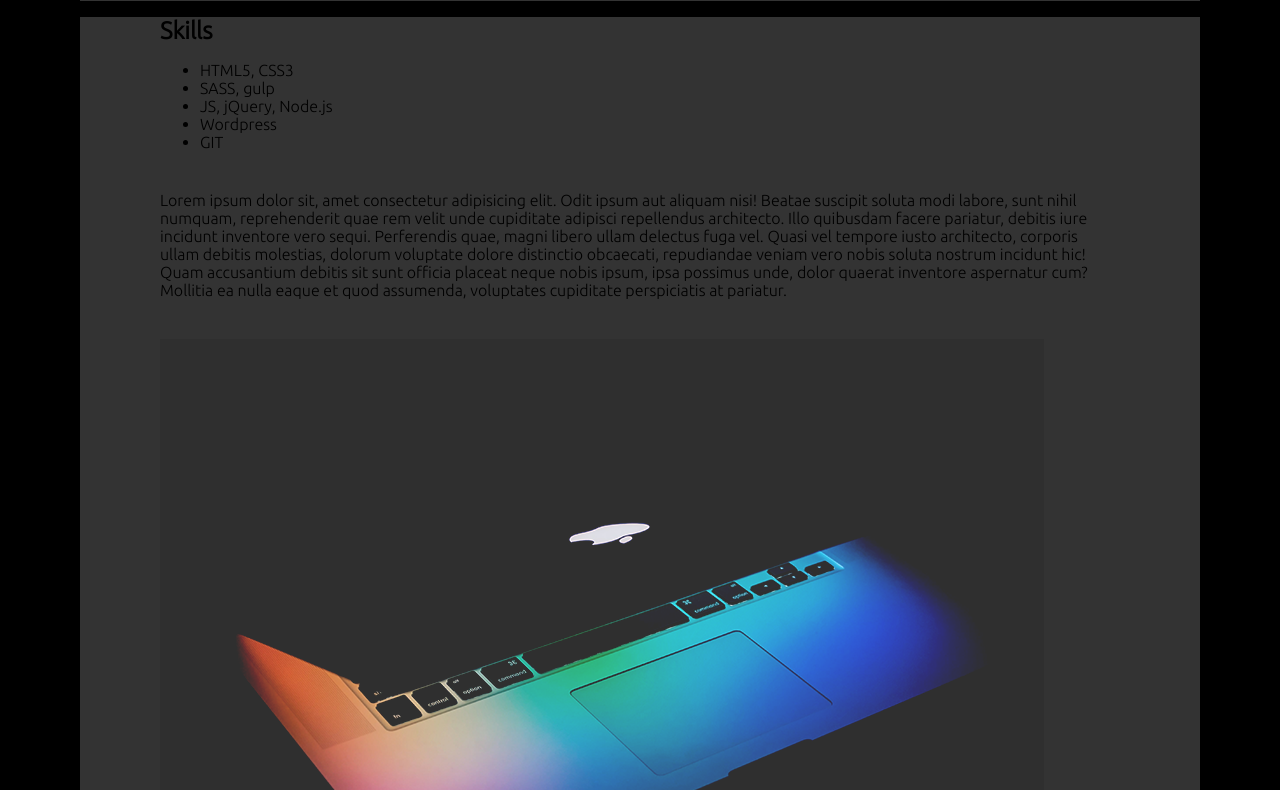
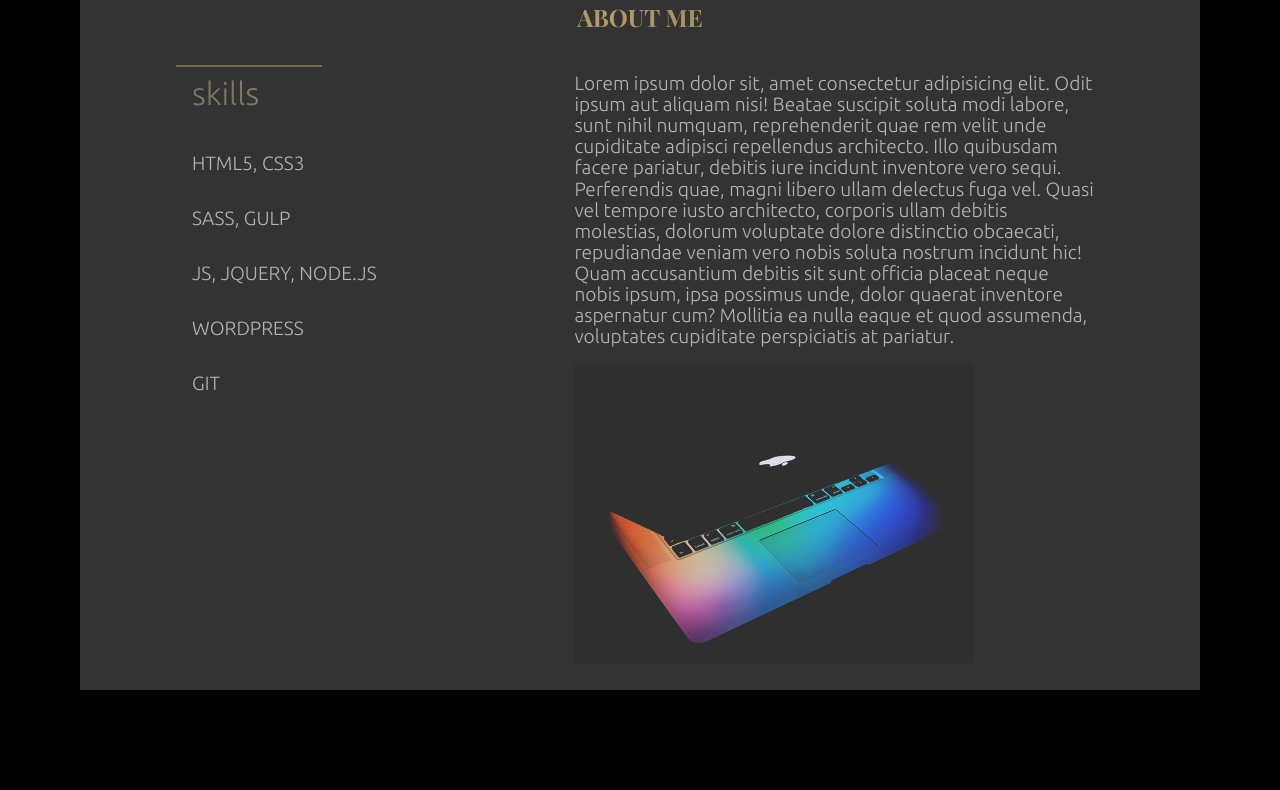
Before and after one commit to StageUa/my_resume, a plain HTML site: page index.html in a window 1280 px wide. Shown: the part 642-1432 px from the top of the page. After the commit the page ends 1332 px from the top, so only its background shows below. Drawn offline with Linux system fonts and the light colour scheme.

Commit message:
last commit

```diff
--- a/index.html
+++ b/index.html
@@ -32,9 +32,12 @@
 
     <!-- About -->
     <div class="container">
+        <h1 class="about__title">ABOUT ME</h1>
+
         <div class="about">
-            <h2 class="about__title">Skills</h2>
             <div class="about__left">
+                <span class="about__line"></span>
+                <h2 class="about__subtitle">skills</h2>
                 <ul class="about__skills">
                     <li class="about__ckills-item">HTML5, CSS3</li>
                     <li class="about__ckills-item">SASS, gulp</li>
@@ -45,14 +48,17 @@
             </div>
 
             <div class="about__right">
-                <p class="about__me">
+                <p class="about__text">
                     Lorem ipsum dolor sit, amet consectetur adipisicing elit. Odit ipsum aut aliquam nisi! Beatae suscipit soluta modi labore, sunt nihil numquam, reprehenderit quae rem velit unde cupiditate adipisci repellendus architecto. Illo quibusdam facere pariatur, debitis iure incidunt inventore vero sequi. Perferendis quae, magni libero ullam delectus fuga vel. Quasi vel tempore iusto architecto, corporis ullam debitis molestias, dolorum voluptate dolore distinctio obcaecati, repudiandae veniam vero nobis soluta nostrum incidunt hic! Quam accusantium debitis sit sunt officia placeat neque nobis ipsum, ipsa possimus unde, dolor quaerat inventore aspernatur cum? Mollitia ea nulla eaque et quod assumenda, voluptates cupiditate perspiciatis at pariatur.
                 </p>
                 <div class="about__img">
-                    <img src="images/mac.png" alt="">
+                    <img src="images/mac.png" width="400" height="300" alt="">
                 </div>
+
             </div>
+
         </div> <!--/.about-->
+
     </div> <!--/.container-->
 
 
--- a/style.css
+++ b/style.css
@@ -41,7 +41,7 @@ p {
 
 .header {
     display: flex;
-    margin: 1rem 0;
+    padding-bottom: 1rem;
 
     flex-direction: column;
     align-items: center;
@@ -95,7 +95,103 @@ p {
 
     background-clip: text;
     color: transparent;
+}
 
+/* About */
 
+.about__title {
+    margin-bottom: 1rem;
+
+    font-size: 1.5rem;
+    font-weight: 400;
+    font-family: 'Playfair Display SC';
+
+    background-color: #b69b67;
+
+    background: linear-gradient(50deg, rgba(125,116,97,1) 20%, rgba(182,155,103,1) 47%, rgba(108,103,93,1) 88%);
+
+    background-size: 100%;
+    background-repeat: repeat;
+
+    background-clip: text;
+    color: transparent;
+
+    text-align: center;
+}
+
+.about__subtitle {
+    padding: .5rem 1rem;
+
+    font-size: 2rem;
+    font-weight: 300;
+    font-family: "Ubuntu";
+
+    background-color: #b69b67;
+
+    background: linear-gradient(50deg, rgba(125,116,97,1) 20%, rgba(182,155,103,1) 47%, rgba(108,103,93,1) 88%);
+
+    background-size: 100%;
+    background-repeat: repeat;
+
+    background-clip: text;
+    color: transparent;
 
 }
+
+.about__skills {
+    display: block;
+    margin: 0;
+    padding: 1rem;
+}
+
+.about__ckills-item {
+    padding: 1rem 0;
+
+    font-size: 1.2rem;
+    line-height: 1.2;
+    font-family: "Ubuntu";
+    text-transform: uppercase;
+    color: #b4b4b4;
+    list-style: none;
+}
+
+.about {
+    display: flex;
+}
+
+.about__left {
+    width: 40%;
+    margin: 1rem;
+}
+
+.about__line {
+    display: block;
+    width: 9rem;
+    border: 1px solid #b69b67;
+
+    opacity: .5;
+}
+
+.about__right {
+    width: 60%;
+    margin: 1rem;
+    margin-left: 1rem;
+}
+
+.about__text {
+    margin: 0;
+    padding: .5rem;
+
+    font-size: 1.2rem;
+    line-height: 1.1;
+    color: #b4b4b4;
+    font-family: "Ubuntu";
+
+}
+
+.about__img {
+    padding: .5rem;
+    align-items: center;
+    overflow: hidden;
+
+}
```
